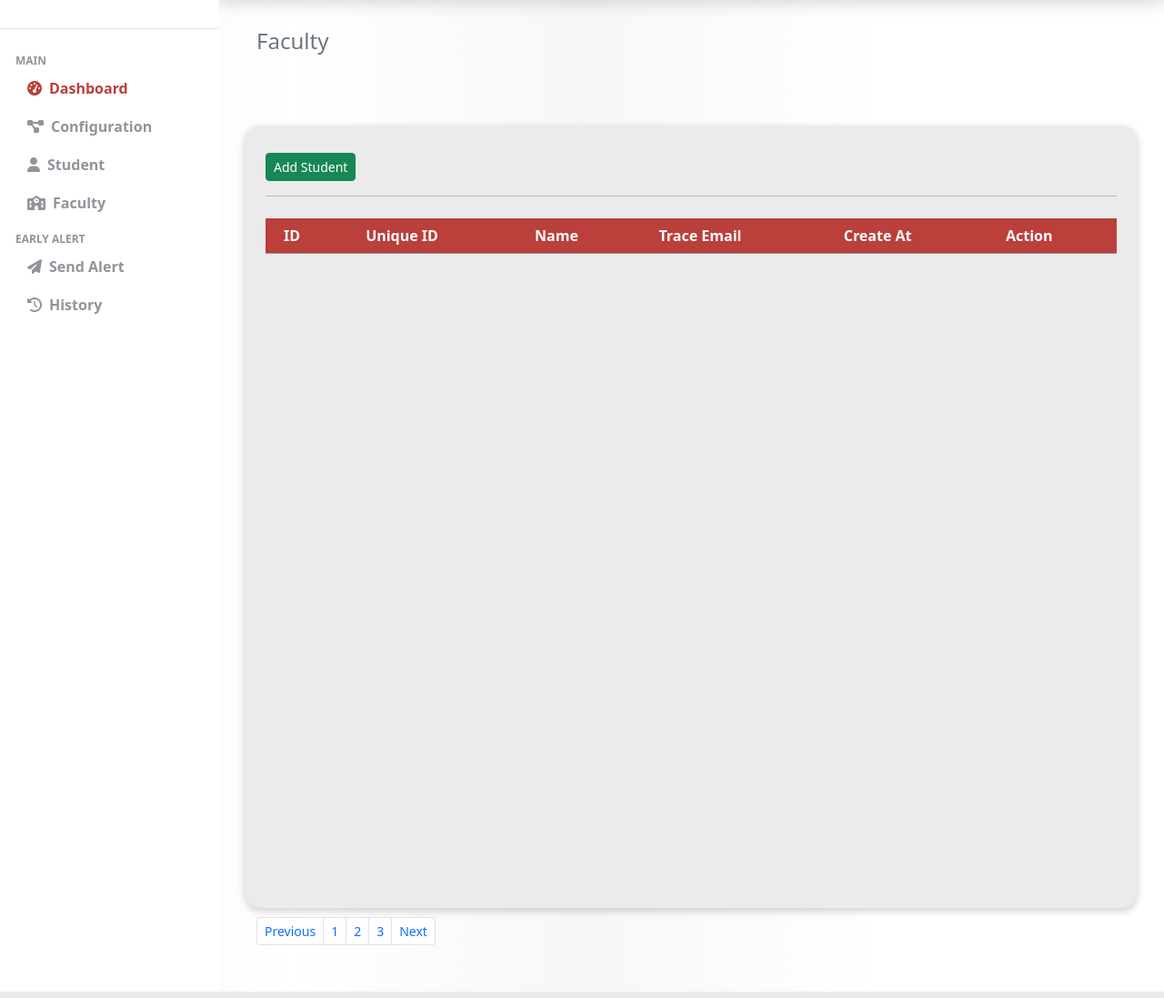
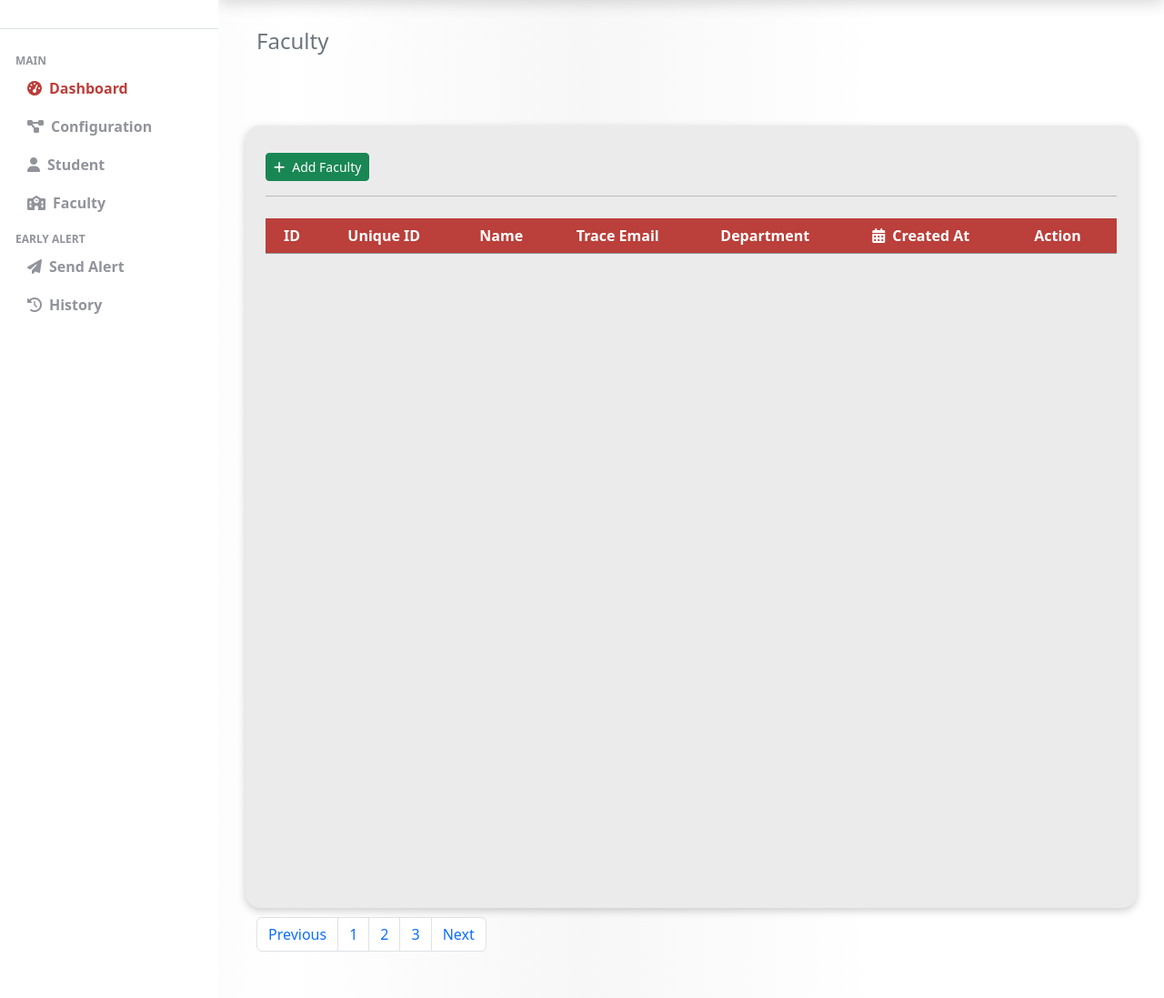
Before and after one commit to matth15/matth15.github.io, a PHP site: template app/view/admin/FacultyList.php in a window 1280 px wide. Shown: the part 92-1189 px from the top of the page at 91% size. Run offline with PHP 8.4, Linux system fonts and the light colour scheme; the template is opened without the code that fills it, so the values that code supplies are empty.

Commit message:
new version

```diff
--- a/app/controller/Admin.php
+++ b/app/controller/Admin.php
@@ -38,6 +38,7 @@ class Admin extends Controller
         $data = [];
         $facultyData = $this->authmodel->fetchFacultyData();
         $data = ['fd' => $facultyData];
+        $test = "asdfasdfasd";
         $this->view("admin/FacultyList", $data);
     }
     public function alert_history()
--- a/app/view/partials/Faculty_list.php
+++ b/app/view/partials/Faculty_list.php
@@ -2,7 +2,7 @@
     <div class="container-fluid table-container">
         <div class="row">
             <div class="col col-12 py-2">
-                <a href="" class="btn btn-sm btn-success">Add Student</a>
+                <a href="" class="btn btn-sm btn-success"><i class="fa-solid fa-plus me-2"></i>Add Faculty</a>
                 <hr>
             </div>
             <div class="col col-table col-12 ">
@@ -12,20 +12,24 @@
                         <th>Unique ID</th>
                         <th>Name</th>
                         <th>Trace Email</th>
-                        <th>Create At</th>
+                        <th>Department</th>
+                        <th><i class="fa-solid fa-calendar-days me-2"></i>Created At</th>
                         <th>Action</th>
                     </tr>
                     <?php foreach ($fd as $val) {
                         echo '<tr >';
+
                         echo '<td>' . $val['id'] . '</td>';
                         echo '<td>NULL</td>';
                         echo '<td>' . $val['name'] . '</td>';
                         echo ' <td>' . $val['email'] . '</td>';
-                        echo '<td> </td>';
+                        echo '<td>'.$val['department'].' </td>';
+                        echo '<td> '.$val['created_at'].'</td>';
                         echo  '<td>';
-                        echo '<a href="#" class="btn btn-sm btn-success me-2">Edit</a>';
-                        echo '<a href="#" class="btn btn-sm btn-danger ">Delete</a>';
+                        echo '<a href="#" class="btn btn-sm btn-success me-2"><i class="fa-solid fa-pen-to-square"></i></a>';
+                        echo '<a href="#" class="btn btn-sm btn-danger "><i class="fa-solid fa-trash"></i></a>';
                         echo '</td>';
+
                         echo '</tr>';
                     } ?>
 
@@ -33,22 +37,17 @@
             </div>
         </div>
     </div>
-    <div class="container">
+    <!-- PAGINATION  -->
+    <div class="container-fluid">
         <div class="row">
             <div class="col">
-                <nav>
-                    <ul class="pagination pagination-sm">
-                        <li class="page-item ">
-                            <span class="page-link">Previous</span>
-                        </li>
-                        <li class="page-item"><a class="page-link" href="#">1</a></li>
-                        <li class="page-item " aria-current="page">
-                            <span class="page-link">2</span>
-                        </li>
+                <nav aria-label="Page navigation example">
+                    <ul class="pagination">
+                        <li class="page-item"><a class="page-link" href="">Previous</a></li>
+                        <li class="page-item"><a class="page-link" href="?id=">1</a></li>
+                        <li class="page-item"><a class="page-link" href="#">2</a></li>
                         <li class="page-item"><a class="page-link" href="#">3</a></li>
-                        <li class="page-item">
-                            <a class="page-link" href="#">Next</a>
-                        </li>
+                        <li class="page-item"><a class="page-link" href="#">Next</a></li>
                     </ul>
                 </nav>
             </div>
```
Also changed, not shown: app/view/partials/Student_list.inc.php (+14 -20 lines).
